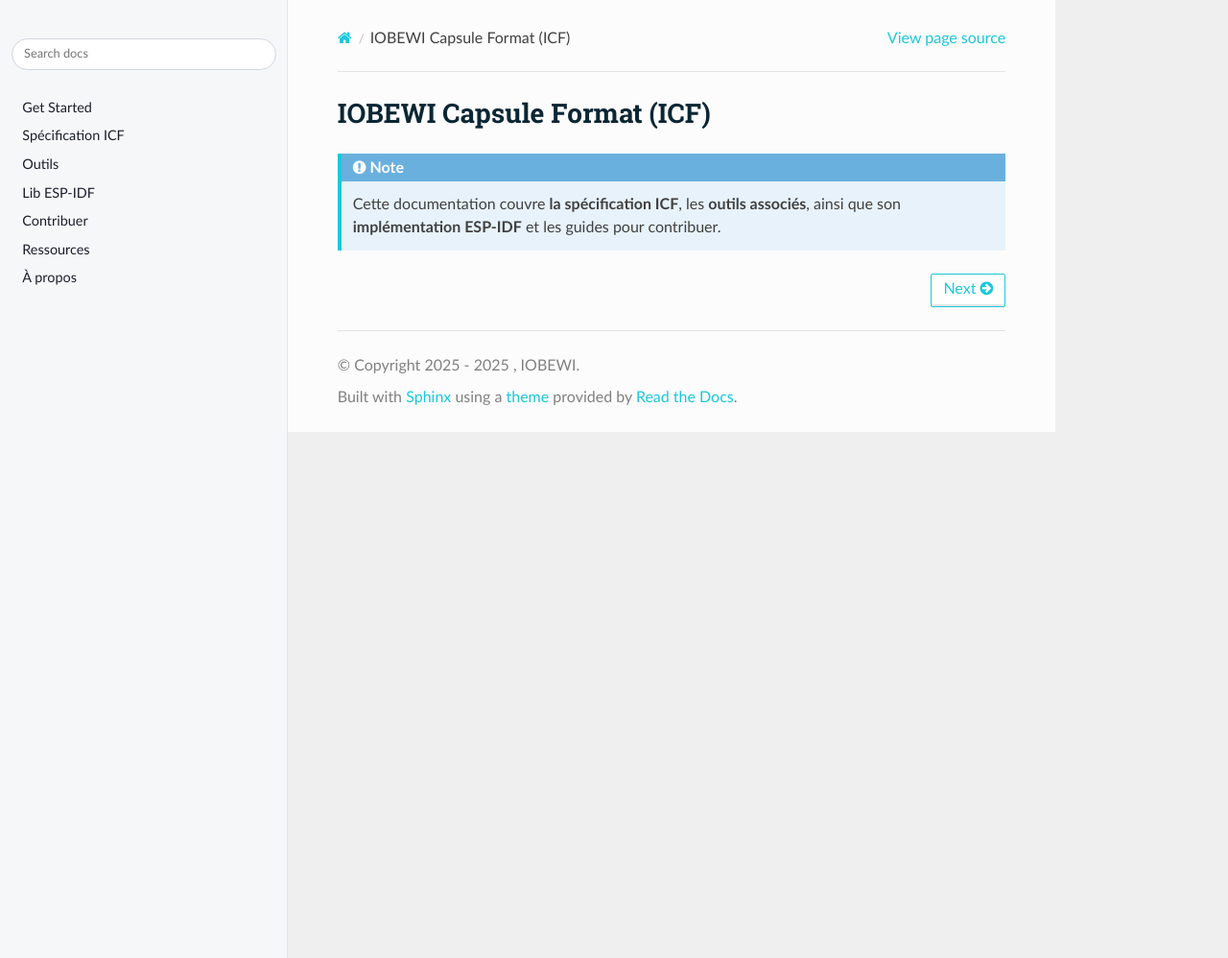
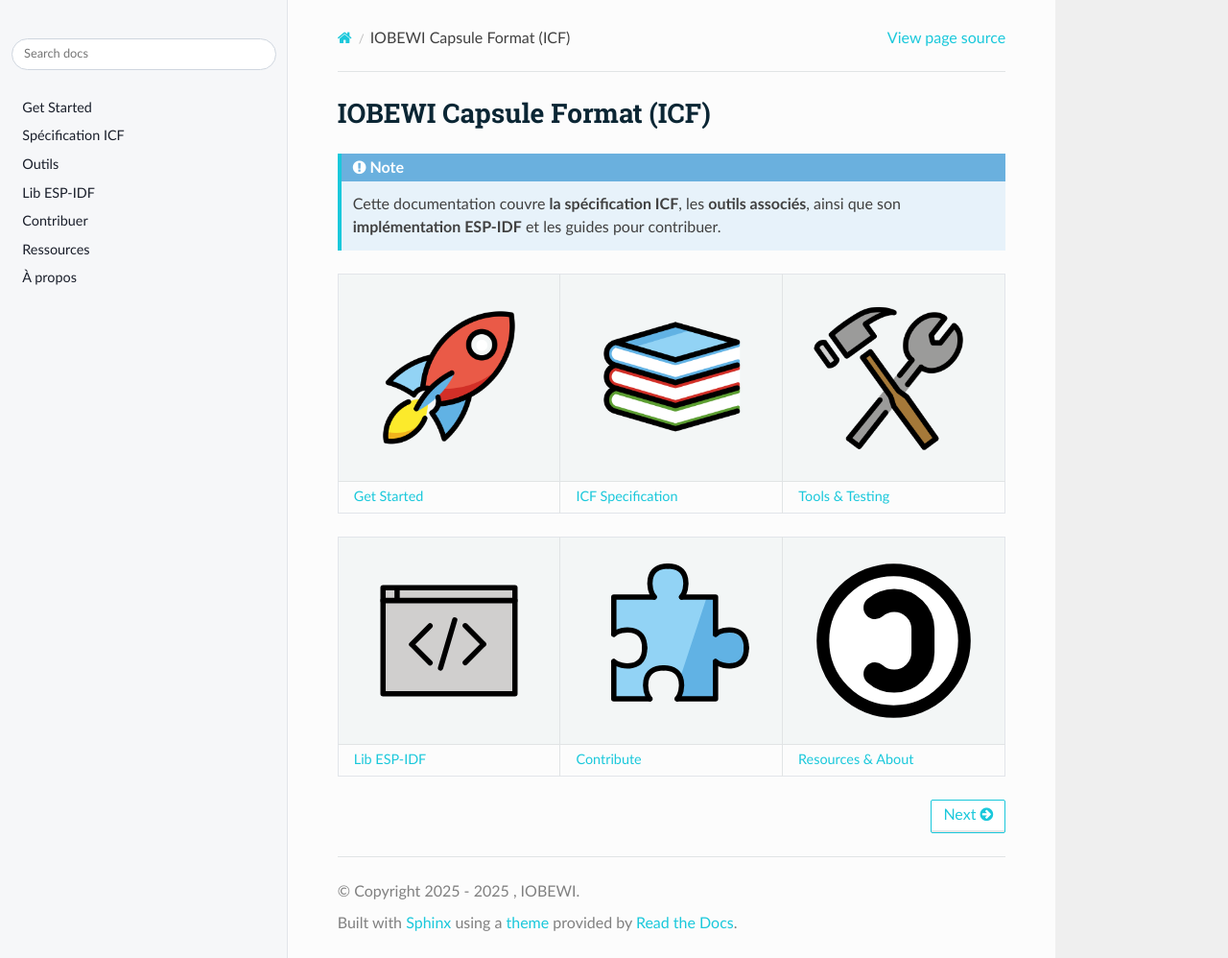
Before and after one commit to iobewi/icf, a Sphinx documentation site: the page built from docs/index.rst, in a window 1280 px wide and 998 px high. Shown: the whole window at 96% size. Built offline with Sphinx 7.4.7 and the Read the Docs theme 3.1.0, drawn with Linux system fonts in a browser that asks for light colours.

Commit message:
fix marging

```diff
--- a/docs/index.rst
+++ b/docs/index.rst
@@ -8,11 +8,11 @@ IOBEWI Capsule Format (ICF)
    Cette documentation couvre **la spécification ICF**, les **outils associés**,
    ainsi que son **implémentation ESP-IDF** et les guides pour contribuer.
 
-==================  ==================      ==================
-|Get Started|_      |ICF Specification|_    |Tools & Testing|_
-------------------  ------------------      ------------------
-`Get Started`_      `ICF Specification`_    `Tools & Testing`_
-==================  ==================      ==================
+=====================  =====================  =====================
+|Get Started|_         |ICF Specification|_   |Tools & Testing|_
+---------------------  ---------------------  ---------------------
+`Get Started`_         `ICF Specification`_   `Tools & Testing`_
+=====================  =====================  =====================
 
 .. |Get Started| image:: _static/1F680_color.png
    :width: 200px
@@ -29,11 +29,11 @@ IOBEWI Capsule Format (ICF)
    :alt: Tools & Testing
 .. _Tools & Testing: tools/index.html
 
-====================  =========================  =========================
-|Lib ESP-IDF|_        |Contribute|_              |Resources & About|_
---------------------  --------------------------  ------------------------
-`Lib ESP-IDF`_        `Contribute`_              `Resources & About`_
-====================  =========================  =========================
+=====================  =====================  =====================
+|Lib ESP-IDF|_         |Contribute|_          |Resources & About|_
+---------------------  ---------------------  ---------------------
+`Lib ESP-IDF`_         `Contribute`_          `Resources & About`_
+=====================  =====================  =====================
 
 .. |Lib ESP-IDF| image:: _static/E1C1.svg
    :width: 200px
```
